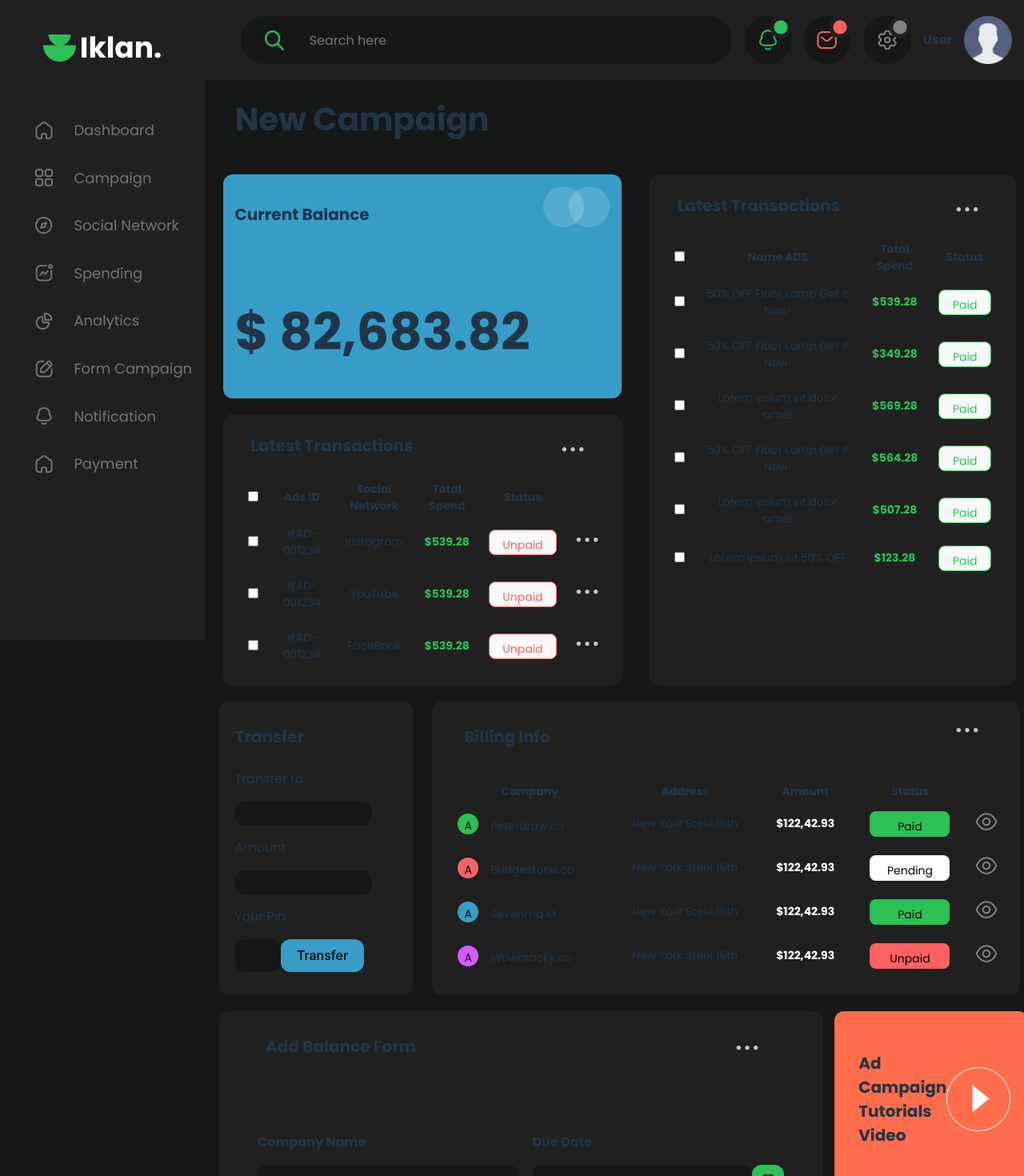
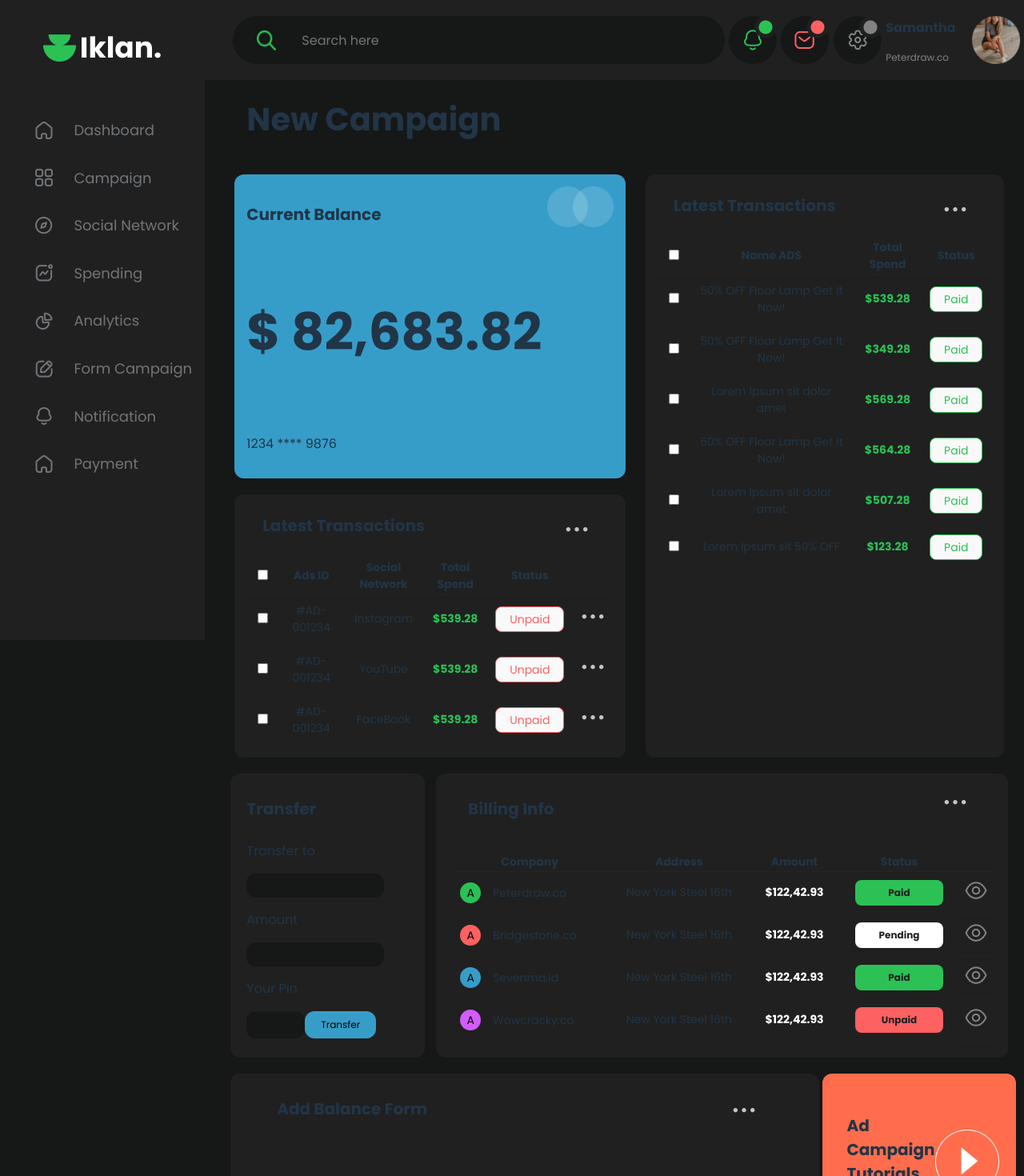
Before and after one commit to Karsker/CracKube-FrontEnd-Internship-Website, a React (Vite) app: page / in a window 1280 px wide. Shown: the top 1470 px of the page at 80% size. Built offline with nearby package versions, Linux system fonts and the light colour scheme.

Commit message:
Fixed button text alignment and user image

```diff
--- a/src/App.css
+++ b/src/App.css
@@ -113,6 +113,13 @@
   /* border: solid 1px red; */
 }
 
+.userDetails {
+  display: flex;
+  flex-direction: row;
+  gap:20px;
+  align-items: center;
+  justify-content: center;
+}
 /*CSS for top bar*/
 .searchBar {
   width: 60%;
@@ -146,8 +153,11 @@
 
 /*CSS for current balance component*/
 .currentBalanceContainer {
+  display: flex;
+  flex-direction: column;
+  justify-content: space-around;
   width: 100%;
-  height: 250px;
+  height: auto;
   background-color: #369Dc9;
   border-radius: 12px;
   grid-area: balanceCard;
@@ -164,7 +174,7 @@
   height: 100%;
   /* gap: 15px 15px; */
   grid-template-columns: 20% 20% 18% 18%;
-  justify-content: space-around;
+  justify-content: space-evenly;
   justify-items: center;
   grid-template-rows: auto;
   row-gap: 20px;
@@ -193,6 +203,7 @@
   width: 100%;
   font-size: 14px;
   text-align: justify;
+  border-collapse: collapse;
 }
 th {
   font-family: Poppins-Bold;
@@ -201,9 +212,15 @@ th {
 }
 td {
   border-bottom: solid 1px rgb(31, 31, 31);
+  border-left: none;
+  border-right: none;
   margin: 20px;
   padding: 10px;
   text-align: center;
+}
+
+tr:hover {
+  background-color: #161717;
 }
 
 .paymentBtn {
@@ -211,6 +228,7 @@ td {
   color: #2BC155;
   height: 32px;
   text-align: center;
+  line-height: 0;
 }
 
 .paymentUnpaid {
@@ -257,10 +275,13 @@ td {
   flex-direction: column;
 }
 .billingBtn {
-  color: black;
+  color: #202020;
   height: 32px;
   text-align: center;
-  width: 100px;
+  line-height: 0;
+  width: 110px;
+  font-size: 12px;
+  font-family: Poppins-Bold;
 }
 .paid {
   background-color: #2BC155;
@@ -281,6 +302,7 @@ td {
   height:16px;
   margin-right:15px;
   text-align: center;
+  line-height: 16px;
 }
 /*CSS for balance form container*/
 .balanceFormContainer {
--- a/src/BalanceForm.jsx
+++ b/src/BalanceForm.jsx
@@ -10,26 +10,26 @@ const BalanceForm = (props) => {
                 <img src={menuIcon} style = {{position: 'absolute', right:'30px', top:'10px'}}/>
             </div>
             <div style={{gridArea:'companyName', display:'flex', flexDirection:'column'}}>
-                <p style={{fontFamily: "Poppins-Bold", fontSize: "16px"}}>Company Name</p>
+                <p style={{fontFamily: "Poppins-Bold", fontSize: "16px"}}>Company Name<p style={{display:'inline-block', color:'#FD6162'}}>&nbsp;*</p></p>
                 <input type="textbox" className='transferInput' style={{width: '100%', height:'30px'}}/>
             </div>
             <div style={{gridArea:'dueDate', display:'flex', flexDirection:'column'}}>
-                <p style={{fontFamily: "Poppins-Bold", fontSize: "16px"}}>Due Date</p>
+                <p style={{fontFamily: "Poppins-Bold", fontSize: "16px"}}>Due Date<p style={{display:'inline-block', color:'#FD6162'}}>&nbsp;*</p></p>
                 <div style={{display:'flex', flexDirection:'row'}}>
                     <input type="textbox" className='transferInput' style={{width: '100%', display:'inline-block', height:'30px'}}/>
                     <img src={calendarIcon} style={{backgroundColor:'#2BC155', borderRadius:'12px', height:'20px', width:'20px', padding:'10px'}}/>
                 </div>
             </div>
             <div style={{gridArea:'idAds', display:'flex', flexDirection:'column'}}>
-                <p style={{fontFamily: "Poppins-Bold", fontSize: "16px"}}>ID Ads</p>
+                <p style={{fontFamily: "Poppins-Bold", fontSize: "16px"}}>ID Ads<p style={{display:'inline-block', color:'#FD6162'}}>&nbsp;*</p></p>
                 <input type="textbox" className='transferInput' style={{width: '100%', display:'inline-block', height:'30px'}}/>
             </div>
             <div style={{gridArea:'totalBudget', display:'flex', flexDirection:'column'}}>
-                <p style={{fontFamily: "Poppins-Bold", fontSize: "16px"}}>Total Budget</p>
+                <p style={{fontFamily: "Poppins-Bold", fontSize: "16px"}}>Total Budget<p style={{display:'inline-block', color:'#FD6162'}}>&nbsp;*</p></p>
                 <input type="textbox" className='transferInput' style={{width: '100%', display:'inline-block', height:'30px'}}/>
             </div>
             <div style={{gridArea:'sendBtn', display:'flex', flexDirection:'column'}}>
-                <p style={{fontFamily: "Poppins-Bold", fontSize: "16px"}}><br/></p>
+                <p style={{fontFamily: "Poppins-Bold", fontSize: "16px"}}><br/><br/></p>
                 <button style={{color:'black', backgroundColor:'#2BC155', fontFamily:'Poppins'}}>Send</button>
             </div>
         </div>
--- a/src/TopBar.jsx
+++ b/src/TopBar.jsx
@@ -7,6 +7,7 @@ import userIcon from './assets/Icons/Components/user.png'
 import statusGreenIcon from './assets/Icons/TopBar/statusGreen.png'
 import statusGreyIcon from './assets/Icons/TopBar/statusGrey.png'
 import statusRedIcon from './assets/Icons/TopBar/statusRed.png'
+import samanthaUserIcon from './assets/Icons/TopBar/samantha-user.png'
 const TopBar = (props) => {
     return (
         <div class="topbar">
@@ -27,9 +28,13 @@ const TopBar = (props) => {
                 <div className="topBarStatusIcon"><img src={settingsIcon} style={{position:'relative'}}></img></div>
                 <img src={statusGreyIcon} style={{position:'absolute', zIndex:1, top:'0px', right:'0px', marginLeft:'100px'}}/>
             </div>
-
-            <p style={{fontFamily:'Poppins-Bold'}}>User</p>
-            <div className="topBarStatusIcon"><img src={userIcon} style={{height:'60px', width:'60px'}}></img></div>
+            <div className="userDetails">
+                <div className="userName">
+                    <p style={{fontFamily:'Poppins-Bold', fontSize:'16px'}}>Samantha</p>
+                    <p style={{fontFamily:'Poppins', color:'#828282', fontSize:'12px'}}>Peterdraw.co</p>
+                </div>
+                <div className="topBarStatusIcon"><img src={samanthaUserIcon} style={{height:'60px', width:'60px'}}></img></div>
+            </div>
         </div>
     )
 }
--- a/src/transfer.jsx
+++ b/src/transfer.jsx
@@ -11,7 +11,7 @@ const Transfer = (props) => {
             <p style={{fontFamily:"Poppins", fontSize: "16px"}}>Your Pin</p>
             <div style={{display:'flex', flexDirection:'row', width:'80%'}}>
                 <input type="textbox" className='transferInput'/>
-                <button style={{borderRadius:'12px', backgroundColor:'#369DC9', color:'black'}}>Transfer</button>
+                <button style={{borderRadius:'12px', backgroundColor:'#369DC9', color:'black', fontFamily:'Poppins', fontSize:'12px', width:'150px'}}>Transfer</button>
             </div>
         </div>
     )
```
Also changed, not shown: src/assets/Icons/TopBar/samantha-user.png (added).
